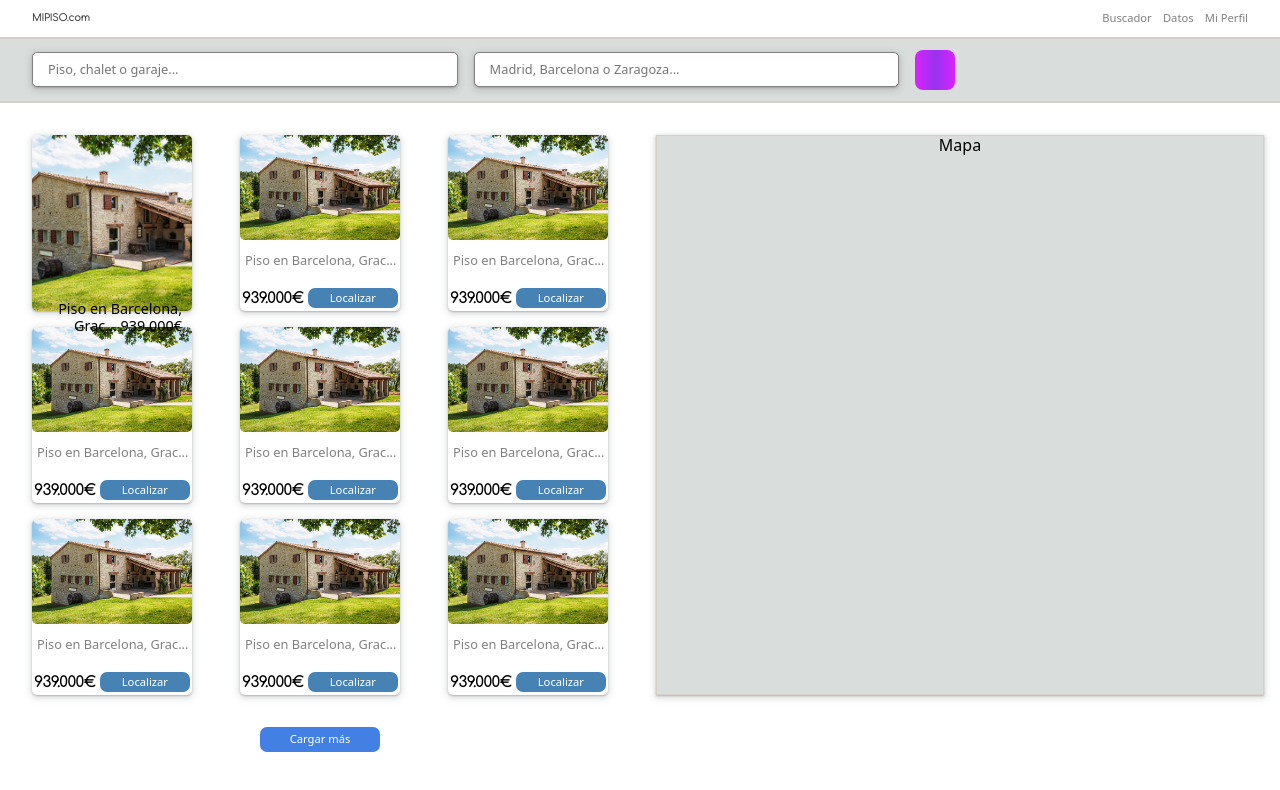
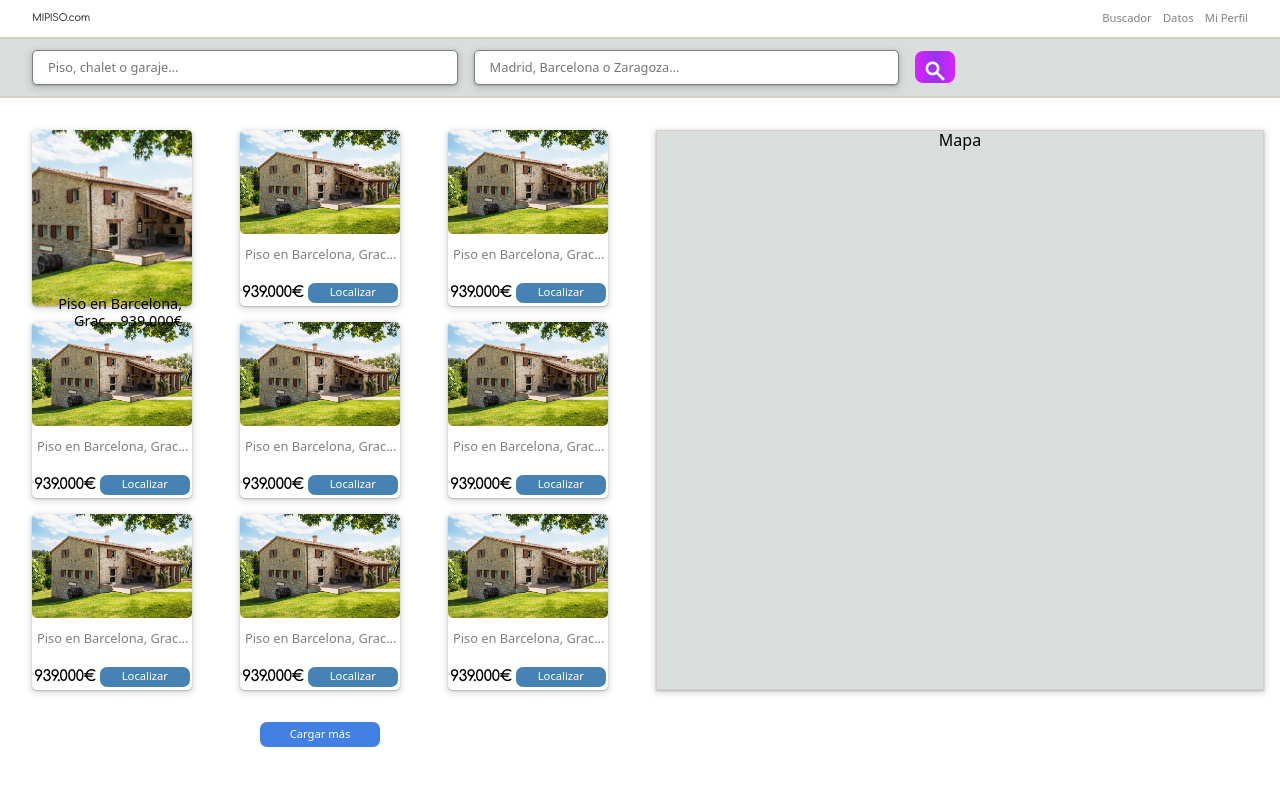
Before and after one commit to eliashz/ra-m2-tarea-final, a React (Vite) app: page / in a window 1280 px wide. Shown: the top 790 px of the page. Built offline with nearby package versions, Linux system fonts and the light colour scheme.

Commit message:
Icon done

```diff
--- a/src/components/atoms/Icon.jsx
+++ b/src/components/atoms/Icon.jsx
@@ -1,11 +1,7 @@
-import styled from 'styled-components'
 import PropTypes from 'prop-types'
 
 function Icon({ children }) {
-  const StyledIcon = styled.span`
-    font-variation-settings: 'FILL' 0, 'wght' 700, 'GRAD' 0, 'opsz' 40;
-  `
-  return <StyledIcon>{children}</StyledIcon>
+  return <span className="material-symbols-outlined">{children}</span>
 }
 
 Icon.propTypes = {
--- a/src/components/layout/SubHeader.jsx
+++ b/src/components/layout/SubHeader.jsx
@@ -9,12 +9,13 @@ const SubHeaderStyled = styled(FlexBox)`
   background-color: ${colors.secondary};
   gap: 1em;
 `
-const IconStyled = styled.svg`
+const IconStyled = styled.span`
+  font-variation-settings: 'FILL' 0, 'wght' 700, 'GRAD' 0, 'opsz' 40;
+  background-image: ${colors.button};
+  color: white;
+  border-radius: 8px;
   padding: 8px;
-  background-image: ${colors.button};
-  border-radius: 8px;
-  height: 40px;
-  width: 40px;
+  height: 2em;
   cursor: pointer;
 `
 
```
